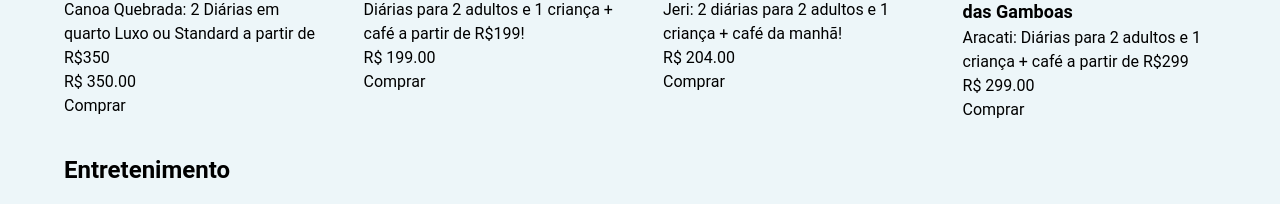
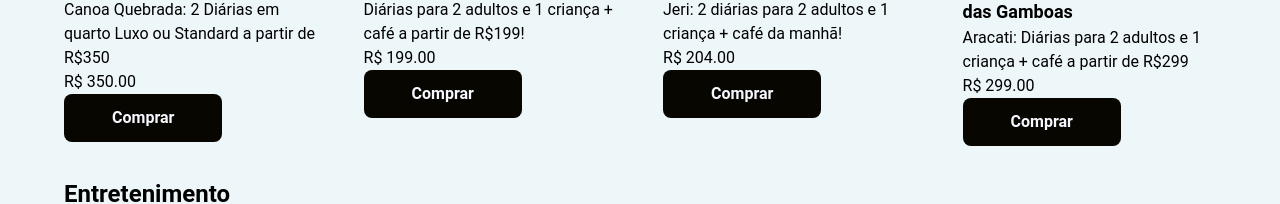
Before and after one commit to clodoaldo-favaro/baratodev-desafio-2019, a Vue app: page /ofertas in a window 1280 px wide. Shown: the part 388-592 px from the top of the page. Built offline with nearby package versions, Linux system fonts and the light colour scheme.

Commit message:
estiliza botao

```diff
--- /dev/null
+++ b/src/components/UI/BaseButton.vue
@@ -0,0 +1,29 @@
+<template>
+	<button class="w-auto h-12 py-2 px-12 rounded-lg font-bold" :class="buttonClass">{{ title }}</button>
+</template>
+
+<script>
+export default {
+	props: ['title', 'type'],
+	computed: {
+		buttonClass() {
+			return this.type === 'confirm' ? 'confirm' : 'cancel';
+		}
+	}
+}
+</script>
+
+<style scoped>
+	.confirm {
+		background-color: var(--black-500);
+		color: var(--white-500);
+	}
+
+	.confirm:hover {
+		background-color: #2C2B26;
+	}
+	.cancel {
+		background-color: var(--white-500);
+		color: var(--black-500);
+	}
+</style>
--- a/src/components/ofertas/OfertaItem.vue
+++ b/src/components/ofertas/OfertaItem.vue
@@ -4,12 +4,16 @@
 		<h3 class="text-lg font-bold mt-2">{{ oferta.empresa }}</h3>
 		<p> {{ oferta.descricao }}</p>
 		<p> {{ preco }}</p>
-		<button>Comprar</button>
+		<base-button type="confirm" title="Comprar"></base-button>
 	</a>
 </template>
 
 <script>
+import BaseButton from '../UI/BaseButton.vue';
 export default {
+	components: {
+		BaseButton
+	},
 	props: ['oferta'],
 	computed: {
 		preco() {
--- a/src/index.css
+++ b/src/index.css
@@ -15,6 +15,8 @@
   --green-300: #EDF6F9;
   --salmon-500: #E29578;
   --salmon-400: #FFDDD2;
+  --black-500: #070600;
+  --white-500: #F7F7FF;
 
   background-color: var(--green-300);
 
```
